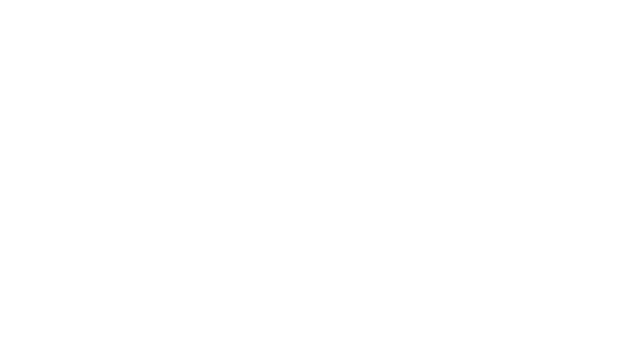
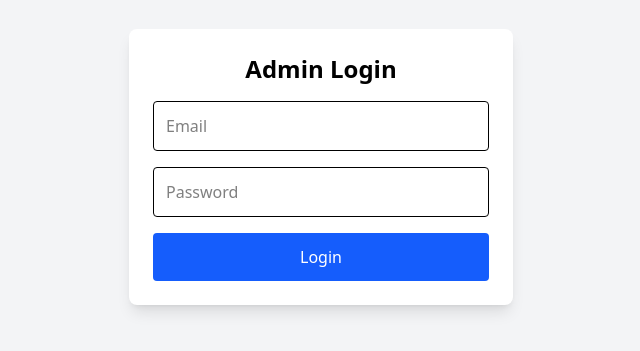
Before and after one commit to yassin701/SmartJobAI, a React (Vite) app: page /admin/login in a window 1280 px wide. Before the commit this address had no page. Shown: the part 233-584 px from the top of the page, without its empty margins (319-959 px from the left). Built offline with nearby package versions, Linux system fonts and the light colour scheme.

Commit message:
create login for admin with safty

```diff
--- a/src/App.jsx
+++ b/src/App.jsx
@@ -1,20 +1,52 @@
 import { BrowserRouter, Routes, Route, Navigate } from "react-router-dom";
-import AdminLayout from './Components/AdminLayout'
+import AdminLayout from './Components/AdminLayout';
 import AdminAdd from "./Pages/Admin/AdminAdd";
 import AdminDashboard from "./Pages/Admin/AdminDashboard";
-import './app.css'
+import AdminLogin from "./Pages/Admin/AdminLogin";
+import Home from './Pages/Home'
+import Apply from "./Pages/Apply"
+import Jobs from "./Pages/Jobs";
+import JobDetail from "./Pages/JobDetail";
+
+
+import { useState } from "react";
+import './app.css';
+
 function App() {
+  const [isAdminLoggedIn, setIsAdminLoggedIn] = useState(
+    !!localStorage.getItem("isAdmin")
+  );
+
   return (
     <BrowserRouter>
       <Routes>
 
+        {/* ================= Admin Routes ================= */}
+        <Route
+          path="/admin/login"
+          element={<AdminLogin setIsAdminLoggedIn={setIsAdminLoggedIn} />}
+        />
+        <Route
+          path="/admin"
+          element={isAdminLoggedIn ? <AdminLayout /> : <Navigate to="/admin/login" />}
+        >
+          <Route path="dashboard" element={<AdminDashboard />} />
+          <Route path="add" element={<AdminAdd />} />
+        </Route>
 
 
-        {/* Admin Layout */}
-        <Route path="/admin" element={<AdminLayout />}>
-          <Route path="/admin/dashboard" element={<AdminDashboard />} />
-          <Route path="/admin/add" element={<AdminAdd />} />
-        </Route>
+
+        {/* ================= User Routes ================= */}
+        <Route path="/" element={<Home />} />                 {/* home page */}
+        <Route path="/jobs" element={<Jobs />} />             {/* list of jobs */}
+        <Route path="/jobs/:id" element={<jobDetails />} />   {/* job details */}
+
+
+
+
+
+        {/* Redirect unknown routes */}
+        <Route path="*" element={<Navigate to="/" />} />
 
       </Routes>
     </BrowserRouter>
--- a/src/Components/AdminSideBar.jsx
+++ b/src/Components/AdminSideBar.jsx
@@ -1,6 +1,5 @@
 import { NavLink } from "react-router-dom";
 import {
-  Briefcase,
   LayoutDashboard,
   PlusCircle,
   LogOut,
@@ -27,16 +26,7 @@ export default function AdminSideBar() {
           Dashboard
         </NavLink>
 
-        <NavLink
-          to="/admin/jobs"
-          className={({ isActive }) =>
-            `flex items-center gap-3 p-3 rounded-lg transition
-             ${isActive ? "bg-blue-600" : "hover:bg-gray-800"}`
-          }
-        >
-          <Briefcase size={20} />
-          Jobs
-        </NavLink>
+
 
         <NavLink
           to="/admin/add"
--- a/src/Pages/Admin/AdminLogin.jsx
+++ b/src/Pages/Admin/AdminLogin.jsx
@@ -1,7 +1,64 @@
-import React from 'react'
+import React, { useState } from "react";
+import { useNavigate } from "react-router-dom";
 
 export default function AdminLogin() {
+  const navigate = useNavigate();
+
+  const [formData, setFormData] = useState({ email: "", password: "" });
+  const [error, setError] = useState("");
+
+  // read credentials from .env
+  const ADMIN_EMAIL = import.meta.env.VITE_ADMIN_EMAIL;
+  const ADMIN_PASSWORD = import.meta.env.VITE_ADMIN_PASSWORD;
+
+  const handleChange = (e) => {
+    setFormData({ ...formData, [e.target.name]: e.target.value });
+  };
+
+  const handleSubmit = (e) => {
+    e.preventDefault();
+
+    if (formData.email === ADMIN_EMAIL && formData.password === ADMIN_PASSWORD) {
+      // login success
+      localStorage.setItem("isAdmin", true); // store login status
+      navigate("/admin/dashboard"); // navigate to dashboard
+    } else {
+      setError("Invalid email or password");
+    }
+  };
+
   return (
-    <div>AdminLogin</div>
-  )
+    <div className="min-h-screen flex items-center justify-center bg-gray-100 p-4">
+      <div className="bg-white p-6 rounded-lg shadow-lg w-full max-w-sm">
+        <h2 className="text-2xl font-bold mb-4 text-center">Admin Login</h2>
+
+        {error && <p className="text-red-500 mb-3">{error}</p>}
+
+        <form onSubmit={handleSubmit} className="space-y-4">
+          <input
+            type="email"
+            name="email"
+            placeholder="Email"
+            value={formData.email}
+            onChange={handleChange}
+            className="w-full p-3 border rounded focus:outline-none focus:ring-2 focus:ring-blue-500"
+          />
+          <input
+            type="password"
+            name="password"
+            placeholder="Password"
+            value={formData.password}
+            onChange={handleChange}
+            className="w-full p-3 border rounded focus:outline-none focus:ring-2 focus:ring-blue-500"
+          />
+          <button
+            type="submit"
+            className="w-full bg-blue-600 text-white py-3 rounded hover:bg-blue-700 transition"
+          >
+            Login
+          </button>
+        </form>
+      </div>
+    </div>
+  );
 }
--- a/src/Pages/JobDetail.jsx
+++ b/src/Pages/JobDetail.jsx
@@ -0,0 +1,7 @@
+import React from 'react'
+
+export default function JobDetail() {
+  return (
+    <div>JobDetail</div>
+  )
+}
--- a/src/Pages/Jobs.jsx
+++ b/src/Pages/Jobs.jsx
@@ -6,7 +6,6 @@ export default function Jobs() {
 
 
   return (
-    <>
-    </>
+    <div>joobs</div>
   )
 }
```
